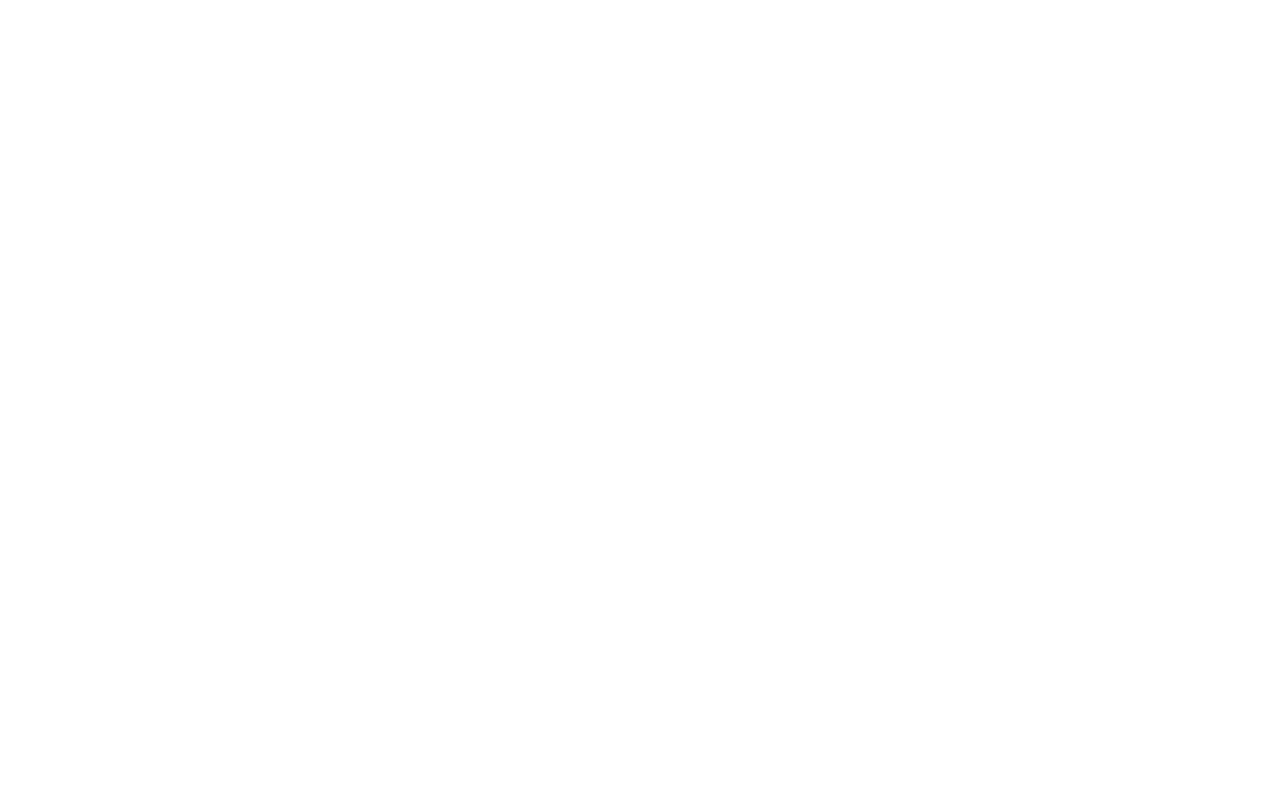
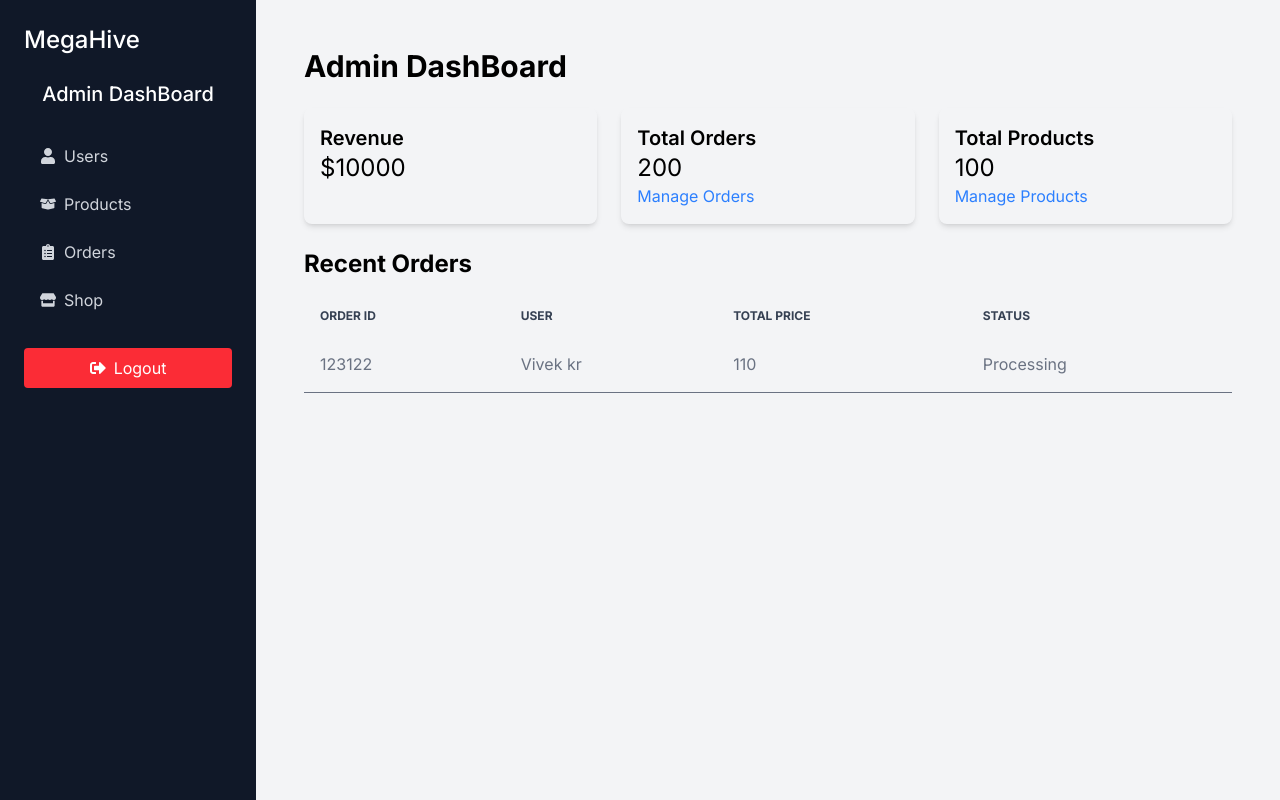
Before and after one commit to vivekkumar012/MegaHive, a React (Vite) app in the folder frontend/: page /admin in a window 1280 px wide. Before the commit this address had no page. Built offline with nearby package versions, Linux system fonts and the light colour scheme; a web font is replaced by a local one.

Commit message:
admin started

```diff
--- a/frontend/src/App.jsx
+++ b/frontend/src/App.jsx
@@ -12,6 +12,8 @@
 import OrderConfirmationPage from "./pages/OrderConfirmationPage";
 import OrderDetailsPage from "./pages/OrderDetailsPage";
 import MyOrdersPage from "./pages/MyOrdersPage";
+import AdminLayout from "./components/Admin/AdminLayout";
+import AdminHomePage from "./pages/AdminHomePage";
 
 function App() {
   return (
@@ -23,15 +25,23 @@
           <Route path="/login" element={<Login />} />
           <Route path="/register" element={<Register />} />
           <Route path="/profile" element={<Profile />} />
-          <Route path="/collections/:collection" element={<CollectionsPage />} />
+          <Route
+            path="/collections/:collection"
+            element={<CollectionsPage />}
+          />
           <Route path="product/:id" element={<ProductDetails />} />
           <Route path="checkout" element={<Checkout />} />
-          <Route path="order-confirmation" element={<OrderConfirmationPage />} />
+          <Route
+            path="order-confirmation"
+            element={<OrderConfirmationPage />}
+          />
           <Route path="order/:id" element={<OrderDetailsPage />} />
           <Route path="my-orders" element={<MyOrdersPage />} />
         </Route>
-        <Route>{/* Admin Layout */}</Route>
 
+        <Route path="/admin" element={<AdminLayout />}>
+          <Route index element={<AdminHomePage />} />
+        </Route>
       </Routes>
     </div>
   );
--- /dev/null
+++ b/frontend/src/components/Admin/AdminLayout.jsx
@@ -0,0 +1,51 @@
+import React, { useState } from "react";
+import { FaBars } from "react-icons/fa";
+import AdminSideBar from "./AdminSideBar";
+import { Outlet } from "react-router-dom";
+
+const AdminLayout = () => {
+  const [isSidebarOpen, setIsSidebarOpen] = useState(false);
+
+  const toggleSideBar = () => {
+    setIsSidebarOpen(!isSidebarOpen);
+  };
+
+  return (
+    <div className="flex min-h-screen">
+      {/* Sidebar Section */}
+      <div
+        className={`bg-gray-900 w-64 text-white fixed md:relative transform ${
+          isSidebarOpen ? "translate-x-0" : "-translate-x-full"
+        } transition-transform duration-300 md:translate-x-0 z-20`}
+      >
+        <AdminSideBar />
+      </div>
+
+      {/* Main Content Section */}
+      <div className="flex-1 flex flex-col">
+        {/* Mobile Header */}
+        <div className="flex md:hidden p-4 bg-gray-900 text-white z-20">
+          <button onClick={toggleSideBar}>
+            <FaBars size={24} />
+          </button>
+          <h1 className="ml-4 text-xl font-medium">Admin Dashboard</h1>
+        </div>
+
+        {/* Overlay for Mobile */}
+        {isSidebarOpen && (
+          <div
+            className="fixed inset-0 bg-black bg-opacity-50 md:hidden z-10"
+            onClick={toggleSideBar}
+          ></div>
+        )}
+
+        {/* Routed Content */}
+        <main className="flex-1 p-6 overflow-auto bg-gray-100">
+          <Outlet />
+        </main>
+      </div>
+    </div>
+  );
+};
+
+export default AdminLayout;
--- /dev/null
+++ b/frontend/src/components/Admin/AdminSideBar.jsx
@@ -0,0 +1,86 @@
+import React from "react";
+import {
+  FaBoxOpen,
+  FaClipboardList,
+  FaSignOutAlt,
+  FaStore,
+  FaUser,
+} from "react-icons/fa";
+import { Link, NavLink, useNavigate } from "react-router-dom";
+
+const AdminSideBar = () => {
+  const navigate = useNavigate();
+
+  const handleLogOut = () => {
+    navigate("/");
+  };
+  return (
+    <div className="p-6">
+      <div className="mb-6">
+        <Link to={"/admin"} className="text-2xl font-medium">
+          MegaHive
+        </Link>
+      </div>
+      <h2 className="text-xl font-medium mb-6 text-center">Admin DashBoard</h2>
+
+      <nav>
+        <NavLink
+          to={"/admin/users"}
+          className={({ isActive }) =>
+            isActive
+              ? "bg-gray-700 text-white py-3 px-4 rounded flex items-center space-x-2"
+              : "text-gray-300 hover:bg-gray-700 hover:text-white py-3 px-4 rounded flex items-center space-x-2"
+          }
+        >
+          <FaUser />
+          <span>Users</span>
+        </NavLink>
+        <NavLink
+          to={"/admin/products"}
+          className={({ isActive }) =>
+            isActive
+              ? "bg-gray-700 text-white py-3 px-4 rounded flex items-center space-x-2"
+              : "text-gray-300 hover:bg-gray-700 hover:text-white py-3 px-4 rounded flex items-center space-x-2"
+          }
+        >
+          <FaBoxOpen />
+          <span>Products</span>
+        </NavLink>
+        <NavLink
+          to={"/admin/orders"}
+          className={({ isActive }) =>
+            isActive
+              ? "bg-gray-700 text-white py-3 px-4 rounded flex items-center space-x-2"
+              : "text-gray-300 hover:bg-gray-700 hover:text-white py-3 px-4 rounded flex items-center space-x-2"
+          }
+        >
+          <FaClipboardList />
+          <span>Orders</span>
+        </NavLink>
+        <NavLink
+          to={"/"}
+          className={({ isActive }) =>
+            isActive
+              ? "bg-gray-700 text-white py-3 px-4 rounded flex items-center space-x-2"
+              : "text-gray-300 hover:bg-gray-700 hover:text-white py-3 px-4 rounded flex items-center space-x-2"
+          }
+        >
+          <FaStore />
+          <span>Shop</span>
+        </NavLink>
+      </nav>
+
+      <div className="mt-6">
+        <button
+          onClick={handleLogOut}
+          className="w-full bg-red-500 hover:bg-red-600 text-white py-2 px-4 rounded flex items-center justify-center space-x-2 cursor-pointer"
+        >
+          <FaSignOutAlt />
+          <span>Logout</span>
+        </button>
+      </div>
+    </div>
+  );
+};
+
+export default AdminSideBar;
--- a/frontend/src/components/Common/Navbar.jsx
+++ b/frontend/src/components/Common/Navbar.jsx
@@ -63,6 +63,7 @@
         </div>
 
         <div className="flex items-center space-x-4">
+          <Link to={"/admin"} className="block bg-black px-2 rounded text-white">Admin</Link>
           <Link to={"/profile"} className="hover:text-black">
             <HiOutlineUser className="h-6 w-6 text-gray-700" />
           </Link>
--- /dev/null
+++ b/frontend/src/pages/AdminHomePage.jsx
@@ -0,0 +1,77 @@
+import React from 'react'
+import { Link } from 'react-router-dom'
+
+const orders = [
+    {
+        _id: 123122,
+        user: {
+            name: "Vivek kr"
+        },
+        totalPrice: 110,
+        status: "Processing"
+    },
+]
+
+const AdminHomePage = () => {
+  return (
+    <div className='max-w-7xl mx-auto p-6'>
+      <h1 className='text-3xl font-bold mb-6'>Admin DashBoard</h1>
+      <div className='grid grid-cols-1 sm:grid-cols-2 lg:grid-cols-3 gap-6'>
+        <div className='p-4 shadow-md rounded-lg'>
+            <h2 className='text-xl font-semibold'>Revenue</h2>
+            <p className='text-2xl'>$10000</p>
+        </div>
+        <div className='p-4 shadow-md rounded-lg'>
+            <h2 className='text-xl font-semibold'>Total Orders</h2>
+            <p className='text-2xl'>200</p>
+            <Link to={"/admin/orders"} className='text-blue-500 hover:underline'>
+                Manage Orders
+            </Link>
+        </div>
+        <div className='p-4 shadow-md rounded-lg'>
+            <h2 className='text-xl font-semibold'>Total Products</h2>
+            <p className='text-2xl'>100</p>
+            <Link to={"/admin/products"} className='text-blue-500 hover:underline'>
+                Manage Products
+            </Link>
+        </div>
+      </div>
+      <div className='mt-6'>
+        <h2 className='text-2xl font-bold mb-4'>Recent Orders</h2>
+        <div className='overflow-x-auto'>
+            <table className='min-w-full text-left text-gray-500'>
+                <thead className='bg-gray-100 text-xs uppercase text-gray-700'>
+                    <tr>
+                        <th className='py-3 px-4'>Order ID</th>
+                        <th className='py-3 px-4'>User</th>
+                        <th className='py-3 px-4'>Total Price</th>
+                        <th className='py-3 px-4'>Status</th>
+                    </tr>
+                </thead>
+                <tbody>
+                    {orders.length > 0 ? (
+                        orders.map((order) => (
+                            <tr key={order._id} className='border-b hover:bg-gray-50 cursor-pointer'>
+                                <td className='p-4'>{order._id}</td>
+                                <td className='p-4'>{order.user.name}</td>
+                                <td className='p-4'>{order.totalPrice}</td>
+                                <td className='p-4'>{order.status}</td>
+
+                            </tr>
+                        ))
+                    ) : (
+                        <tr>
+                            <td colSpan={4} className='p-4 text-center text-gray-500'>
+                                No recent orders found.
+                            </td>
+                        </tr>
+                    )}
+                </tbody>
+            </table>
+        </div>
+      </div>
+    </div>
+  )
+}
+
+export default AdminHomePage
```
